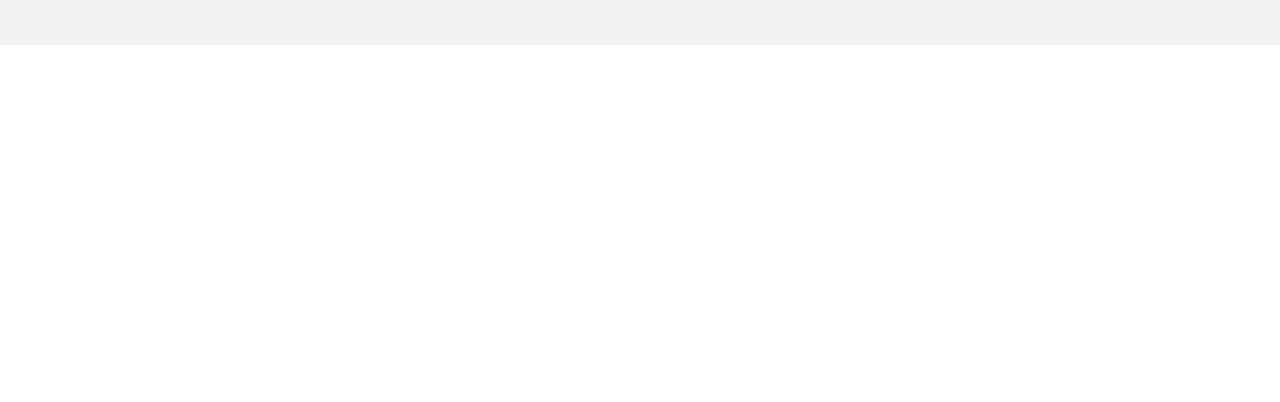
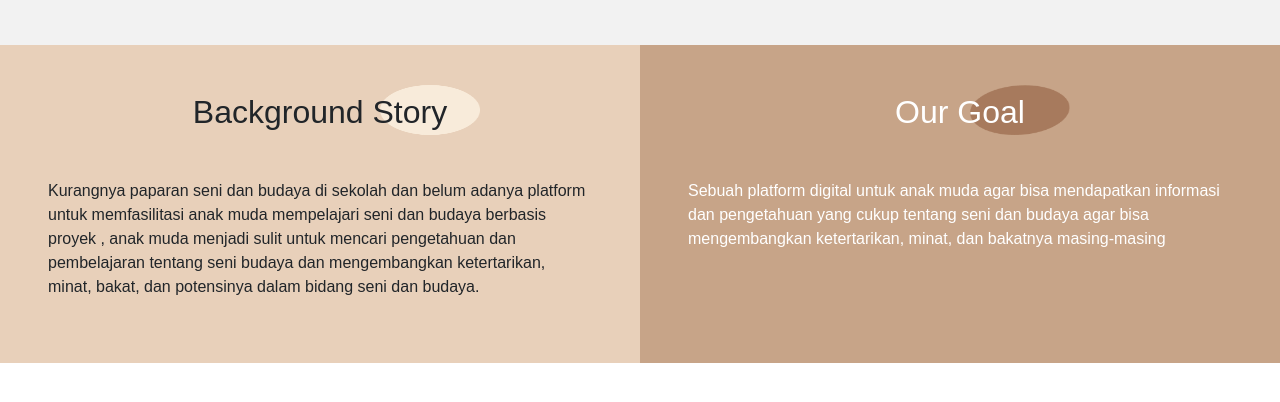
Before and after one commit to ibnucholdun/Group-Project-Web-Basic-Stage-CP-FE-26, a plain HTML site: page src/pages/About-Page/about.html in a window 1280 px wide. Shown: the part 316-718 px from the top of the page. Drawn offline with nearby package versions, Linux system fonts and the light colour scheme.

Commit message:
create section 2 in about page

```diff
--- a/src/pages/About-Page/about.html
+++ b/src/pages/About-Page/about.html
@@ -46,6 +46,24 @@
                 </div>
             </div>
         </section>
+
+        <section class="section-2">
+                <div class="row mx-auto">
+                    <div class="col-md-6 left p-5">
+                        <img src="./../../../assets/images/vector-oval.png" alt="" class="vector1" width="100px" height="50px">
+                        <h2 class="text-center mb-5">Background Story</h2>
+                        <p class="fw-light">Kurangnya paparan seni dan budaya di sekolah dan belum adanya platform
+                            untuk memfasilitasi anak muda mempelajari seni dan budaya berbasis proyek
+                            , anak muda menjadi sulit untuk mencari pengetahuan dan pembelajaran tentang
+                            seni budaya dan mengembangkan ketertarikan, minat, bakat, dan potensinya dalam bidang seni dan budaya.</p>
+                    </div>
+                    <div class="col-md-6 right p-5">
+                        <img src="./../../../assets/images/vector-oval-2.png" alt="" class="vector2" width="100px" height="50px">
+                        <h2 class="text-center mb-5">Our Goal</h2>
+                        <p class="fw-light">Sebuah platform digital untuk anak muda agar bisa mendapatkan informasi dan pengetahuan yang cukup tentang seni dan budaya agar bisa mengembangkan ketertarikan, minat, dan bakatnya masing-masing</p>
+                    </div>
+                </div>
+        </section>
     </main>
 </body>
 </html>
--- a/src/pages/About-Page/style/style.css
+++ b/src/pages/About-Page/style/style.css
@@ -59,6 +59,42 @@ nav{
     background-color: #F2F2F2;
 }
 
+/* SECTION 2 */
+.section-2{
+    z-index: -4;
+}
+
+.row{
+    z-index: -3;
+}
+
+.left{
+    background-color: #E8D0BA;
+    position: relative;
+    z-index: -2;
+}
+
+.right{
+    background-color: #C7A488;
+    position: relative;
+    color: #fff;
+    z-index: -2;
+}
+
+/* VECTOR */
+.vector1{
+    position: absolute;
+    top: 40px;
+    left: 380px;
+    z-index: -1;
+}
+
+.vector2{
+    position: absolute;
+    top: 40px;
+    left: 330px;
+    z-index: -1;
+}
 @media screen and (max-width: 769px){
     .col-md-4{
         order: 1;
@@ -68,3 +104,8 @@ nav{
         order: 2;
     }
 }
+@media screen and (max-width:1024px){
+    .vector1, .vector2{
+        display: none;
+    }
+}
```
Also changed, not shown: assets/images/vector-oval-2.png (added).
